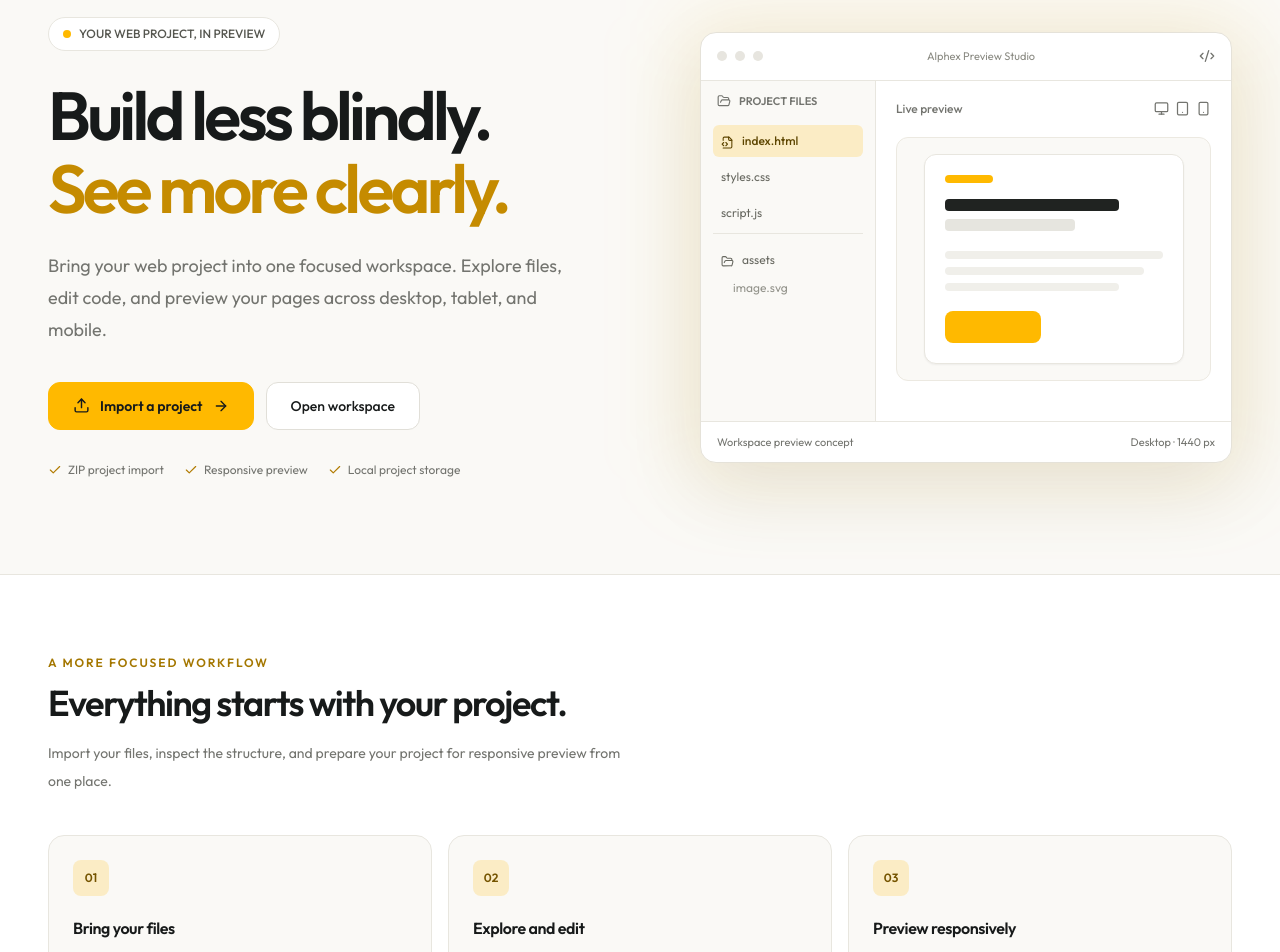
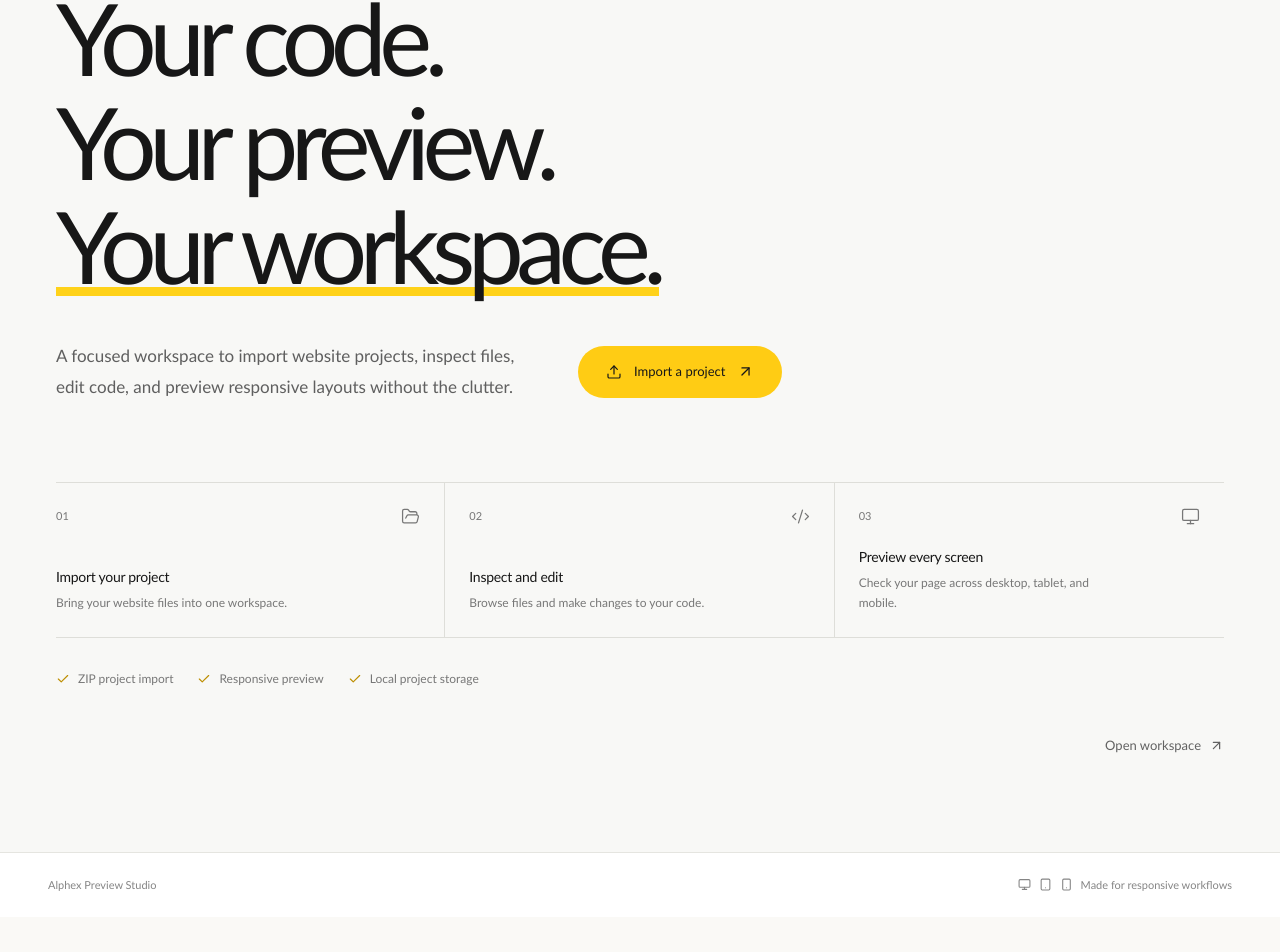
Before and after one commit to Vivekkkaneti/Alphex-Preview-Studio, a Next.js app: page / in a window 1280 px wide. Shown: the part 290-1242 px from the top of the page. After the commit the page ends 1207 px from the top, so only its background shows below. Built offline with nearby package versions, Linux system fonts and the light colour scheme.

Commit message:
Refactor HomePage layout and styles

```diff
--- a/app/page.tsx
+++ b/app/page.tsx
@@ -1,14 +1,12 @@
 
 'use client';
 
-import { useRef, useState } from 'react';
-import { Outfit } from 'next/font/google';
+import { useRef } from 'react';
 import Link from 'next/link';
 import {
-  ArrowRight,
+  ArrowUpRight,
   Check,
   Code2,
-  FileCode2,
   FolderOpen,
   Monitor,
   Smartphone,
@@ -16,15 +14,8 @@ import {
   Upload,
 } from 'lucide-react';
 
-const outfit = Outfit({
-  subsets: ['latin'],
-  display: 'swap',
-  variable: '--font-outfit',
-});
-
 export default function HomePage() {
   const fileInputRef = useRef<HTMLInputElement>(null);
-  const [logoFailed, setLogoFailed] = useState(false);
 
   function handleImport(file?: File) {
     if (!file) return;
@@ -41,64 +32,73 @@ export default function HomePage() {
   }
 
   return (
-    <main className={`${outfit.className} min-h-screen bg-[#faf9f6] text-[#171a1a]`}>
-      <header className="border-b border-[#e8e6df] bg-[#faf9f6]">
-        <div className="mx-auto flex min-h-[88px] max-w-[1440px] items-center justify-between gap-4 px-5 sm:px-8 lg:px-12">
-          <Link href="/" aria-label="Alphex Preview Studio home" className="block shrink-0">
-            {!logoFailed ? (
+    <main
+      className="min-h-screen bg-[#f8f8f6] text-[#171717]"
+      style={{
+        fontFamily:
+          '"Avenir Next", Avenir, "Trebuchet MS", "Segoe UI", sans-serif',
+      }}
+    >
+      {/* Header */}
+      <header className="border-b border-[#e5e5e0] bg-white">
+        <div className="mx-auto flex min-h-[88px] max-w-[1440px] items-center justify-between px-5 sm:px-8 lg:px-12">
+          <Link
+            href="/"
+            aria-label="Alphex Preview Studio home"
+            className="block w-[225px] shrink-0 sm:w-[285px]"
+          >
+            <div className="relative h-[65px] w-full overflow-hidden bg-white sm:h-[72px]">
               <img
                 src="/alphex-preview-studio-logo.png"
                 alt="Alphex Preview Studio"
-                onError={() => setLogoFailed(true)}
-                className="block h-auto w-[220px] object-contain sm:w-[280px]"
+                className="absolute inset-0 h-full w-full object-cover object-center"
               />
-            ) : (
-              <span className="block">
-                <span className="block text-[32px] font-bold leading-none tracking-[-0.065em]">
-                  alphex
-                </span>
-                <span className="mt-1 block pl-1 text-[9px] font-medium tracking-[0.38em] text-[#55564f]">
-                  PREVIEW STUDIO
-                </span>
-              </span>
-            )}
+            </div>
           </Link>
 
-          <div className="hidden items-center gap-2 text-sm text-[#73746f] sm:flex">
-            <span className="h-2 w-2 rounded-full bg-[#ffb900]" />
+          <span className="hidden items-center gap-2 text-sm text-[#777777] sm:inline-flex">
+            <span className="h-2 w-2 rounded-full bg-[#ffc900]" />
             Browser-based workspace
-          </div>
+          </span>
         </div>
       </header>
 
-      <section className="mx-auto grid min-h-[650px] max-w-[1440px] items-center gap-12 px-5 py-16 sm:px-8 lg:grid-cols-[1.05fr_0.95fr] lg:gap-16 lg:px-12 lg:py-24">
-        <div className="max-w-[650px]">
-          <div className="mb-7 inline-flex items-center gap-2 rounded-full border border-[#e8e6df] bg-white px-3.5 py-2 text-xs font-medium text-[#55564f]">
-            <span className="h-2 w-2 rounded-full bg-[#ffb900]" />
-            YOUR WEB PROJECT, IN PREVIEW
+      {/* Original minimal hero */}
+      <section className="mx-auto max-w-[1440px] px-5 pb-20 pt-24 sm:px-8 sm:pt-32 lg:px-12 lg:pb-24 lg:pt-32">
+        <div className="mx-auto max-w-[1168px]">
+          <div className="mb-9 flex items-center gap-2.5 text-[12px] font-medium tracking-[0.16em] text-[#777777] sm:mb-10">
+            <span className="h-2 w-2 rounded-full bg-[#ffc900]" />
+            WEB PROJECT WORKSPACE
           </div>
 
-          <h1 className="text-[42px] font-semibold leading-[1.08] tracking-[-0.055em] sm:text-[56px] lg:text-[68px]">
-            Build less blindly.
+          <h1 className="max-w-[1000px] text-[48px] font-normal leading-[1.04] tracking-[-0.075em] sm:text-[66px] md:text-[82px] lg:text-[100px]">
+            Your code.
             <br />
-            <span className="text-[#c58b00]">See more clearly.</span>
+            Your preview.
+            <br />
+            <span className="relative inline-block">
+              <span className="relative z-10">Your workspace.</span>
+              <span
+                aria-hidden="true"
+                className="absolute bottom-[1px] left-0 right-0 z-0 h-[7px] bg-[#ffd21a] sm:h-[9px]"
+              />
+            </span>
           </h1>
 
-          <p className="mt-6 max-w-[530px] text-base leading-7 text-[#73746f] sm:text-lg sm:leading-8">
-            Bring your web project into one focused workspace. Explore files,
-            edit code, and preview your pages across desktop, tablet, and
-            mobile.
-          </p>
+          <div className="mt-10 flex flex-col items-start gap-6 sm:mt-11 sm:flex-row sm:items-center sm:gap-8">
+            <p className="max-w-[490px] text-[15px] leading-[1.8] text-[#5f5f5f] sm:text-[17px]">
+              A focused workspace to import website projects, inspect files,
+              edit code, and preview responsive layouts without the clutter.
+            </p>
 
-          <div className="mt-9 flex flex-col gap-3 sm:flex-row">
             <button
               type="button"
               onClick={() => fileInputRef.current?.click()}
-              className="inline-flex min-h-12 items-center justify-center gap-2.5 rounded-xl border border-[#ffb900] bg-[#ffb900] px-6 text-sm font-semibold transition-colors hover:border-[#eda900] hover:bg-[#eda900]"
+              className="inline-flex min-h-[52px] shrink-0 items-center gap-3 rounded-full bg-[#ffcc14] px-6 text-[13px] font-medium text-[#171717] transition-colors hover:bg-[#f2bd00] sm:px-7"
             >
-              <Upload size={17} />
+              <Upload size={16} strokeWidth={1.8} />
               Import a project
-              <ArrowRight size={16} />
+              <ArrowUpRight size={17} strokeWidth={1.8} />
             </button>
 
             <input
@@ -108,154 +108,94 @@ export default function HomePage() {
               className="hidden"
               onChange={(event) => handleImport(event.target.files?.[0])}
             />
-
-            <Link
-              href="/workspace"
-              className="inline-flex min-h-12 items-center justify-center rounded-xl border border-[#e1dfd8] bg-white px-6 text-sm font-medium transition-colors hover:bg-[#f3f2ee]"
-            >
-              Open workspace
-            </Link>
           </div>
 
-          <div className="mt-8 flex flex-wrap gap-x-5 gap-y-3 text-xs text-[#73746f]">
-            <span className="inline-flex items-center gap-1.5">
-              <Check size={14} className="text-[#b17b00]" />
+          <div className="mt-16 grid border-y border-[#deded9] sm:mt-20 sm:grid-cols-3">
+            <Feature
+              number="01"
+              icon={<FolderOpen size={19} strokeWidth={1.6} />}
+              title="Import your project"
+              description="Bring your website files into one workspace."
+            />
+            <Feature
+              number="02"
+              icon={<Code2 size={19} strokeWidth={1.6} />}
+              title="Inspect and edit"
+              description="Browse files and make changes to your code."
+            />
+            <Feature
+              number="03"
+              icon={<Monitor size={19} strokeWidth={1.6} />}
+              title="Preview every screen"
+              description="Check your page across desktop, tablet, and mobile."
+            />
+          </div>
+
+          <div className="mt-8 flex flex-wrap items-center gap-x-6 gap-y-3 text-[12px] text-[#777777]">
+            <span className="inline-flex items-center gap-2">
+              <Check size={14} className="text-[#bd8e00]" />
               ZIP project import
             </span>
-            <span className="inline-flex items-center gap-1.5">
-              <Check size={14} className="text-[#b17b00]" />
+            <span className="inline-flex items-center gap-2">
+              <Check size={14} className="text-[#bd8e00]" />
               Responsive preview
             </span>
-            <span className="inline-flex items-center gap-1.5">
-              <Check size={14} className="text-[#b17b00]" />
+            <span className="inline-flex items-center gap-2">
+              <Check size={14} className="text-[#bd8e00]" />
               Local project storage
             </span>
           </div>
-        </div>
 
-        <div className="relative mx-auto w-full max-w-[570px]">
-          <div className="absolute -inset-5 rounded-[32px] bg-[#ffb900]/10 blur-2xl" />
-
-          <div className="relative overflow-hidden rounded-2xl border border-[#e5e2d9] bg-white shadow-[0_24px_80px_rgba(35,32,20,0.09)]">
-            <div className="flex h-12 items-center justify-between border-b border-[#e8e6df] px-4">
-              <div className="flex items-center gap-2">
-                <span className="h-2.5 w-2.5 rounded-full bg-[#e7e5df]" />
-                <span className="h-2.5 w-2.5 rounded-full bg-[#e7e5df]" />
-                <span className="h-2.5 w-2.5 rounded-full bg-[#e7e5df]" />
-              </div>
-              <span className="text-[11px] text-[#8b8b83]">
-                Alphex Preview Studio
-              </span>
-              <Code2 size={16} className="text-[#73746f]" />
-            </div>
-
-            <div className="grid min-h-[340px] grid-cols-[145px_1fr] sm:grid-cols-[175px_1fr]">
-              <aside className="border-r border-[#e8e6df] bg-[#faf9f6] p-3">
-                <div className="mb-4 flex items-center gap-2 px-1 text-[11px] font-semibold text-[#73746f]">
-                  <FolderOpen size={14} />
-                  PROJECT FILES
-                </div>
-
-                <div className="space-y-1 text-xs">
-                  <div className="rounded-md bg-[#ffb900]/20 px-2 py-2 font-medium text-[#5d4500]">
-                    <FileCode2 size={13} className="mr-2 inline" />
-                    index.html
-                  </div>
-                  <div className="rounded-md px-2 py-2 text-[#686961]">styles.css</div>
-                  <div className="rounded-md px-2 py-2 text-[#686961]">script.js</div>
-                  <div className="mt-3 border-t border-[#e8e6df] pt-3">
-                    <div className="px-2 py-1.5 text-[#686961]">
-                      <FolderOpen size={13} className="mr-2 inline" />
-                      assets
-                    </div>
-                    <div className="px-5 py-1.5 text-[#93938b]">image.svg</div>
-                  </div>
-                </div>
-              </aside>
-
-              <div className="min-w-0 p-4 sm:p-5">
-                <div className="mb-5 flex items-center justify-between gap-2">
-                  <span className="text-xs font-medium text-[#73746f]">Live preview</span>
-                  <div className="flex items-center gap-1.5 text-[#73746f]">
-                    <Monitor size={15} />
-                    <Tablet size={15} />
-                    <Smartphone size={15} />
-                  </div>
-                </div>
-
-                <div className="flex min-h-[230px] items-center justify-center rounded-xl border border-[#ece9e1] bg-[#faf9f6] p-4">
-                  <div className="w-full max-w-[260px] rounded-xl border border-[#e8e6df] bg-white p-5 shadow-sm">
-                    <div className="mb-4 h-2 w-12 rounded-full bg-[#ffb900]" />
-                    <div className="h-3 w-4/5 rounded bg-[#202321]" />
-                    <div className="mt-2 h-3 w-3/5 rounded bg-[#e6e5df]" />
-                    <div className="mt-5 space-y-2">
-                      <div className="h-2 w-full rounded bg-[#f0efea]" />
-                      <div className="h-2 w-11/12 rounded bg-[#f0efea]" />
-                      <div className="h-2 w-4/5 rounded bg-[#f0efea]" />
-                    </div>
-                    <div className="mt-5 h-8 w-24 rounded-lg bg-[#ffb900]" />
-                  </div>
-                </div>
-              </div>
-            </div>
-
-            <div className="flex items-center justify-between border-t border-[#e8e6df] px-4 py-3 text-[11px] text-[#73746f]">
-              <span>Workspace preview concept</span>
-              <span>Desktop · 1440 px</span>
-            </div>
+          <div className="mt-12 flex justify-end">
+            <Link
+              href="/workspace"
+              className="inline-flex items-center gap-2 text-[13px] text-[#626262] transition-colors hover:text-[#171717]"
+            >
+              Open workspace
+              <ArrowUpRight size={15} />
+            </Link>
           </div>
         </div>
       </section>
 
-      <section className="border-t border-[#e8e6df] bg-white">
-        <div className="mx-auto max-w-[1440px] px-5 py-16 sm:px-8 lg:px-12 lg:py-20">
-          <div className="max-w-xl">
-            <p className="text-xs font-semibold tracking-[0.16em] text-[#a47700]">
-              A MORE FOCUSED WORKFLOW
-            </p>
-            <h2 className="mt-3 text-3xl font-semibold tracking-[-0.04em] sm:text-4xl">
-              Everything starts with your project.
-            </h2>
-            <p className="mt-4 leading-7 text-[#73746f]">
-              Import your files, inspect the structure, and prepare your
-              project for responsive preview from one place.
-            </p>
-          </div>
-
-          <div className="mt-10 grid gap-4 md:grid-cols-3">
-            <FeatureCard number="01" title="Bring your files" description="Start with a ZIP archive of your website project." />
-            <FeatureCard number="02" title="Explore and edit" description="Navigate your project structure and work with text files." />
-            <FeatureCard number="03" title="Preview responsively" description="Check your page at desktop, tablet, and mobile widths." />
-          </div>
-        </div>
-      </section>
-
-      <footer className="border-t border-[#e8e6df] bg-[#faf9f6]">
-        <div className="mx-auto flex max-w-[1440px] flex-col gap-3 px-5 py-6 text-xs text-[#73746f] sm:flex-row sm:items-center sm:justify-between sm:px-8 lg:px-12">
+      <footer className="border-t border-[#e5e5e0] bg-white">
+        <div className="mx-auto flex max-w-[1440px] flex-col gap-2 px-5 py-6 text-[11px] text-[#858585] sm:flex-row sm:items-center sm:justify-between sm:px-8 lg:px-12">
           <span>Alphex Preview Studio</span>
-          <span>Designed for a clearer web workflow.</span>
+          <span className="flex items-center gap-2">
+            <Monitor size={13} />
+            <Tablet size={13} />
+            <Smartphone size={13} />
+            Made for responsive workflows
+          </span>
         </div>
       </footer>
     </main>
   );
 }
 
-function FeatureCard({
+function Feature({
   number,
+  icon,
   title,
   description,
 }: {
   number: string;
+  icon: React.ReactNode;
   title: string;
   description: string;
 }) {
   return (
-    <article className="rounded-2xl border border-[#e8e6df] bg-[#faf9f6] p-6">
-      <div className="flex h-9 w-9 items-center justify-center rounded-lg bg-[#ffb900]/20 text-xs font-semibold text-[#755400]">
-        {number}
+    <article className="flex min-h-[140px] flex-col justify-between gap-5 border-b border-[#deded9] px-4 py-5 first:pl-0 sm:border-b-0 sm:border-r sm:px-6 sm:py-6 sm:first:pl-0 sm:last:border-r-0">
+      <div className="flex items-center justify-between text-[#777777]">
+        <span className="text-[11px] tabular-nums">{number}</span>
+        {icon}
       </div>
-      <h3 className="mt-5 text-base font-semibold tracking-tight">{title}</h3>
-      <p className="mt-2 text-sm leading-6 text-[#73746f]">{description}</p>
+      <div>
+        <h2 className="text-[14px] font-medium tracking-[-0.02em]">{title}</h2>
+        <p className="mt-1.5 max-w-[270px] text-[12px] leading-5 text-[#777777]">
+          {description}
+        </p>
+      </div>
     </article>
   );
 }
```
